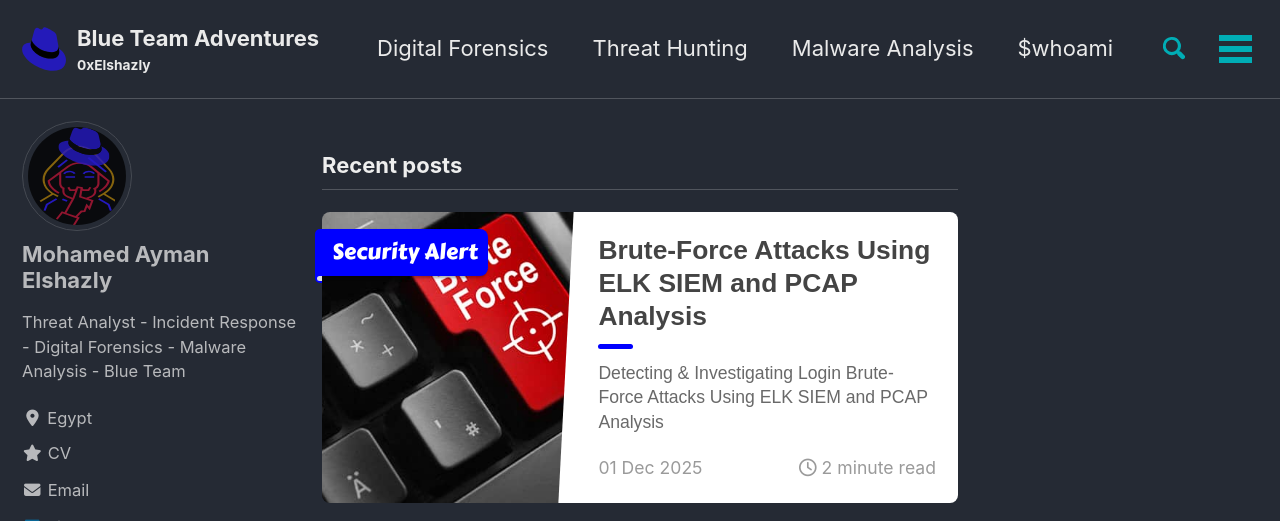
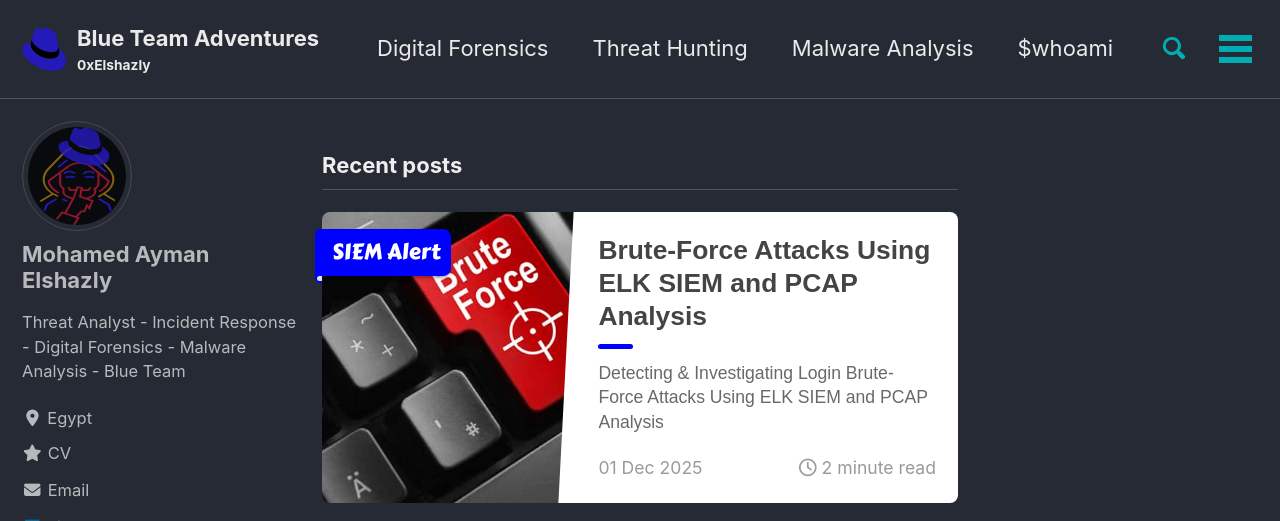
Before and after one commit to 0xElshazly/0xElshazly.github.io, a Jekyll site: the page built from index.html, in a window 1280 px wide and 900 px high, cut to the strip 0-521 px from the top of the window. Built offline with Jekyll 4.4.1, drawn with Linux system fonts in a browser that asks for light colours; cached includes are drawn as plain includes; nearby versions of some CDN libraries; the list of posts is cut into pages by our own code.

```diff
--- a/_posts/Case Investigation/2025-12-01-Login-Brute-Force-Attack.md
+++ b/_posts/Case Investigation/2025-12-01-Login-Brute-Force-Attack.md
@@ -7,7 +7,7 @@
 ribbon: Blue
 description: "Detecting & Investigating Login Brute-Force Attacks Using ELK SIEM and PCAP Analysis"
 categories:
-  - Security Alert
+  - SIEM Alert
 tags:
   - SOC
   - ELK
```
